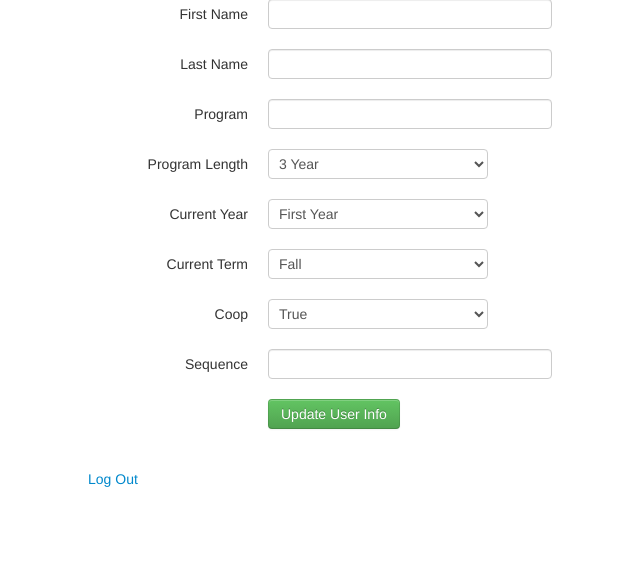
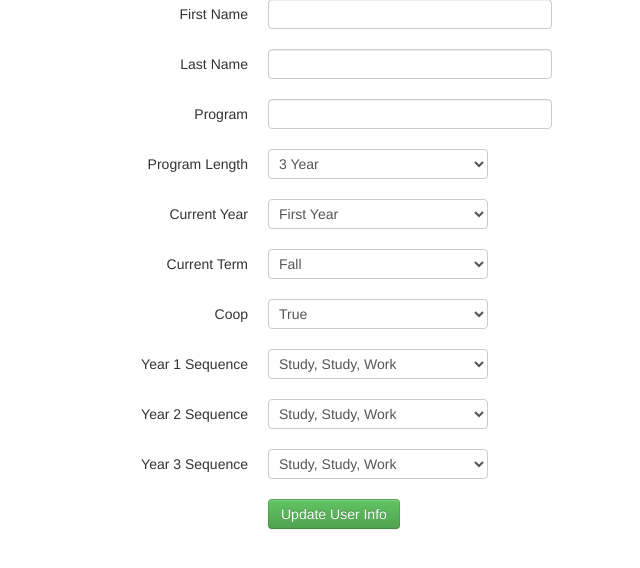
Before and after one commit to SteveXian/budget_app, a Django app: page /user/edit/ in a window 1280 px wide. Shown: the part 61-629 px from the top of the page, without its empty margins (8-648 px from the left). Run offline with Django 3.2, Linux system fonts and the light colour scheme; the visitor is signed in with stand-in values (Sample User, id 1); some libraries are stand-ins or nearby versions.

Commit message:
fixed logout functionality added more friendly sequence interface changed backend to make that work fixed container display issues on smaller screens removed side information panel for planning page

```diff
--- a/budget/aux.py
+++ b/budget/aux.py
@@ -34,22 +34,35 @@
 def initiate_user_preset_data(program, user):
     inserts = []
     data_set = BudgetPresetData.objects.filter(program=program)
-    cnt = ((int(user.current_year) - 1) * 3)
+    cnt = 0
     for year in range(user.current_year, user.program_length+1):
         for term in [FALL, WINTER, SPRING]:
             coop = True if user.sequence[cnt] == 'W' else False
             program_data  = data_set.filter(year=year, coop=coop)
-            for data in program_data:
-                inserts.append(BudgetPlanningData(
-                    user_id = user.user_id,
-                    label = data.label,
-                    year = year,
-                    term = term,
-                    income = data.income,
-                    amount = data.amount,
-                    created = datetime.today(),
-                    modified = datetime.today(),
-                ))
+            if user.sequence[cnt] == 'O':
+                for data in program_data:
+                    inserts.append(BudgetPlanningData(
+                        user_id = user.user_id,
+                        label = data.label,
+                        year = year,
+                        term = term,
+                        income = data.income,
+                        amount = 0,
+                        created = datetime.today(),
+                        modified = datetime.today(),
+                    ))
+            else:
+                for data in program_data:
+                    inserts.append(BudgetPlanningData(
+                        user_id = user.user_id,
+                        label = data.label,
+                        year = year,
+                        term = term,
+                        income = data.income,
+                        amount = data.amount,
+                        created = datetime.today(),
+                        modified = datetime.today(),
+                    ))
             cnt += 1
     BudgetPlanningData.objects.bulk_create(inserts)
 
--- a/budget/templates/base.html
+++ b/budget/templates/base.html
@@ -35,7 +35,7 @@
           </div>
           <span style="float:right;padding-top:8px;color:white;">
             {% if user.is_authenticated %}
-              {{user.username}} | <a href="./logout/">Logout</a>
+              {{user.username}} | <a href="/logout/">Logout</a>
             {% endif %}
           </span>
         </div>
--- a/budget/templates/user_edit.html
+++ b/budget/templates/user_edit.html
@@ -10,21 +10,21 @@
     <div class="control-group">
         <label class="control-label"  for="first_name">First Name</label>
         <div class="controls">
-            <input type="text" id="first_name" name="first_name" placeholder="" class="input-xlarge">
+            <input type="text" id="first_name" name="first_name" placeholder="" class="input-xlarge" value="{{budget_user.first_name}}">
         </div>
     </div>
 
     <div class="control-group">
         <label class="control-label"  for="last_name">Last Name</label>
         <div class="controls">
-            <input type="text" id="last_name" name="last_name" placeholder="" class="input-xlarge">
+            <input type="text" id="last_name" name="last_name" placeholder="" class="input-xlarge" value="{{budget_user.last_name}}">
         </div>
     </div>
 
     <div class="control-group">
         <label class="control-label"  for="program">Program</label>
         <div class="controls">
-            <input type="text" id="program" name="program" placeholder="" class="input-xlarge">
+            <input type="text" id="program" name="program" placeholder="" class="input-xlarge" value="{{budget_user.program}}">
         </div>
     </div>
 
@@ -64,7 +64,7 @@
     </div>
 
     <div class="control-group">
-        <label class="control-label"  for="coop">Coop</label>
+        <label class="control-label" for="coop">Coop</label>
         <div class="controls">
             <select id="coop" name="coop" >
                 <option value="True">True</option>
@@ -73,11 +73,7 @@
         </div>
     </div>
 
-    <div class="control-group">
-        <label class="control-label"  for="sequence">Sequence</label>
-        <div class="controls">
-            <input type="text" id="sequence" name="sequence" placeholder="" class="input-xlarge">
-        </div>
+    <div id="sequence">
     </div>
 
     <div class="control-group">
@@ -87,8 +83,63 @@
     </div>
 </form>
 
-<br />
+<script type="text/javascript">
+$(document).ready(function() {
 
-<a href="/logout/"> Log Out </a>
+    function append_sequence_selects() {
+        $('#sequence').empty();
+        var length = parseInt($('#program_length').val());
+        var current = parseInt($('#current_year').val());
+        var coop = $('#coop').val() == 'True' ? 1 : 0;
+
+        for (var i = 0; i <= length - current; i++) {
+            var div_str = '';
+            var year = i + current;
+            if (coop) {
+                div_str =   '<div class="control-group">' +
+                                '<label class="control-label" for="'+year+'_sequence">Year '+year+' Sequence</label>' +
+                                '<div class="controls">' +
+                                    '<select id="'+year+'_sequence" name="'+year+'_sequence" >' +
+                                        '<option value="SSW">Study, Study, Work</option>' +
+                                        '<option value="SWW">Study, Work, Work</option>' +
+                                        '<option value="SWS">Study, Work, Study</option>' +
+                                        '<option value="SSS">Study, Study, Study</option>' +
+                                        '<option value="WSS">Work, Study, Study</option>' +
+                                        '<option value="WSW">Work, Study, Work</option>' +
+                                        '<option value="WWS">Work, Work, Study</option>' +
+                                    '</select>' +
+                                '</div>' +
+                            '</div>';
+            } else {
+                div_str =   '<div class="control-group">' +
+                                '<label class="control-label" for="'+year+'_sequence">Year '+year+' Sequence</label>' +
+                                '<div class="controls">' +
+                                    '<select id="'+year+'_sequence" name="'+year+'_sequence" >' +
+                                        '<option value="SSO">Study, Study, Off</option>' +
+                                        '<option value="SOS">Study, Off, Study</option>' +
+                                        '<option value="OSS">Off, Study, Study</option>' +
+                                    '</select>' +
+                                '</div>' +
+                            '</div>';
+            }
+            $('#sequence').append(div_str);
+        }
+    }
+
+    $('#program_length').change(function() {
+        append_sequence_selects();
+    });
+    $('#current_year').change(function() {
+        append_sequence_selects();
+    });
+    $('#coop').change(function() {
+        append_sequence_selects();
+    });
+    append_sequence_selects();
+});
+
+//empty()
+
+</script>
 
 {% endblock %}
--- a/budget/views.py
+++ b/budget/views.py
@@ -13,6 +13,14 @@
 
 DATA_ID_RE = '(?P<category>[\/a-zA-Z_]*)_(?P<year>\d)(?P<term>.)'
 
+@login_required
+def index(request):
+    try:
+        budget_user = BudgetUser.objects.get(user_id = request.user.id)
+        return redirect('/planning/')
+    except:
+        return redirect('/user/edit/')
+
 def user_login(request):
     return render(request, 'login.html', {})
 
@@ -22,7 +30,14 @@
 
 @login_required
 def user_edit(request):
-    return render(request, 'user_edit.html', {})
+    budget_user = {}
+    try:
+        budget_user = BudgetUser.objects.get(user_id=request.user.id)
+    except:
+        pass
+    return render(request, 'user_edit.html', {
+        'budget_user': budget_user,
+    })
 
 @login_required
 @csrf_exempt
@@ -35,6 +50,12 @@
     else:
         user = BudgetUser()
 
+    length = int(request.POST['program_length'])
+    current = int(request.POST['current_year'])
+    sequence = ''
+    for year in range(current, length+1):
+        sequence += request.POST[str(year)+'_sequence']
+
     user.user_id = user_id
     user.first_name = str(request.POST['first_name'])
     user.last_name = str(request.POST['last_name'])
@@ -43,7 +64,7 @@
     user.current_year = int(request.POST['current_year'])
     user.current_term = int(request.POST['current_term'])
     user.coop = request.POST['coop']
-    user.sequence = str(request.POST['sequence'])
+    user.sequence = sequence
 
     user.save()
 
--- a/budgetTool/urls.py
+++ b/budgetTool/urls.py
@@ -15,8 +15,9 @@
 
     # Uncomment the next line to enable the admin:
     url(r'^admin/', include(admin.site.urls)),
-    url(r'^$', 'budget.views.user_edit'),
+    url(r'^$', 'budget.views.index'),
     url(r'^login/$', 'budget.views.user_login'),
+    url(r'^logout/$', 'budget.views.user_logout'),
     url(r'^login_auth/$', 'budget.views.login_auth'),
     url(r'^new_user/$', 'budget.views.new_user'),
     url(r'^check_username$', 'budget.views.check_username'),
```
Also changed, not shown: budget/templates/tracking.html (+10 -9 lines), budget/templates/user.html (+4 -5 lines), 1 other file.
